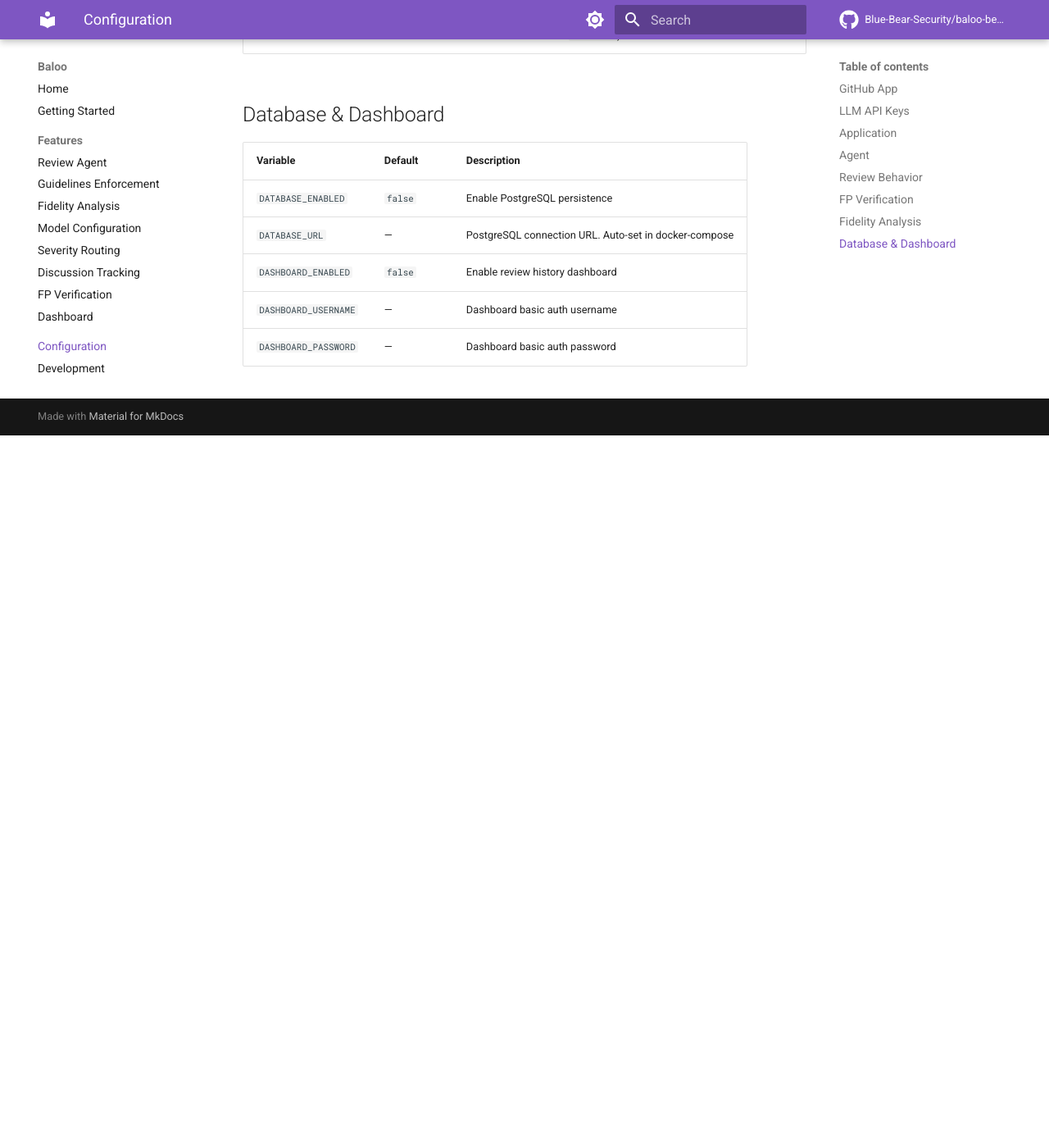
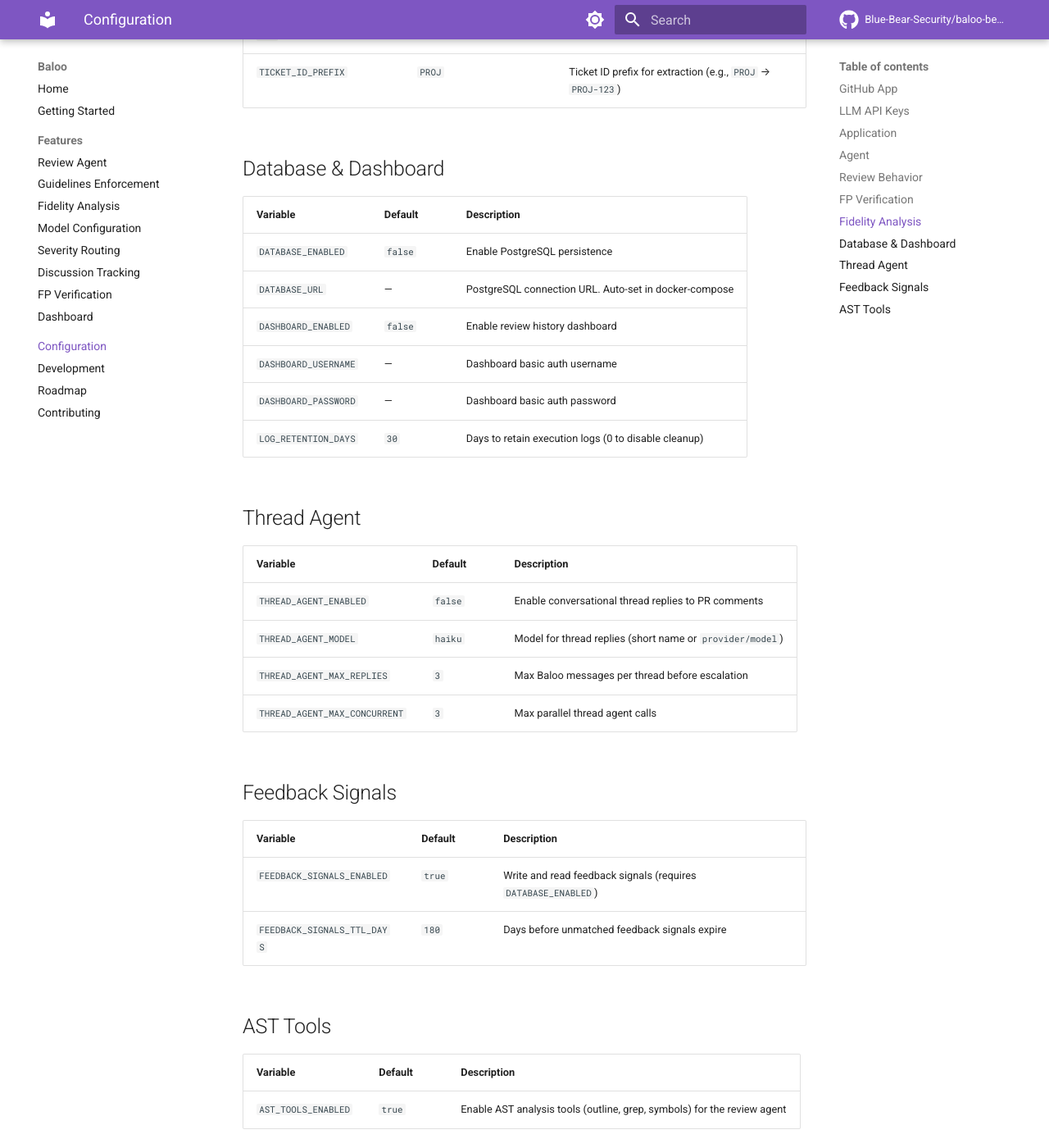
Before and after one commit to Blue-Bear-Security/baloo-bear, an MkDocs documentation site: the page built from docs/configuration.md, in a window 1280 px wide and 1400 px high, scrolled down 2698 px. Shown: the whole window at 82% size. Built offline with MkDocs 1.6.1 and Material for MkDocs 9.7.7, drawn with Linux system fonts in a browser that asks for light colours; comment, search, counter and statistics services are not loaded; before the commit the page ends 3229 px from its top, so only the background shows below that; some of the changed text lies outside the part shown.

Commit message:
docs: add missing environment variables to configuration
Add all missing environment variables from settings.py to:
- .env.example
- docs/configuration.md

Added variables:
- PI_THINKING_LEVEL
- FP_VERIFICATION_* (4 variables)
- THREAD_AGENT_* (4 variables)
- FEEDBACK_SIGNALS_* (2 variables)
- AST_TOOLS_ENABLED
- LOG_RETENTION_DAYS
- WEBHOOK_PRE_VERIFIED

This ensures documentation matches the actual codebase and users
can configure all available features.

```diff
--- a/docs/configuration.md
+++ b/docs/configuration.md
@@ -9,6 +9,7 @@
 | `GITHUB_APP_ID` | ✅ | — | Numeric GitHub App ID (not the Client ID) |
 | `GITHUB_PRIVATE_KEY` | ✅ | — | Path to `.pem` file (e.g., `.secrets/app.pem`) or inline PEM contents |
 | `GITHUB_WEBHOOK_SECRET` | ✅ | — | Webhook signature verification secret |
+| `WEBHOOK_PRE_VERIFIED` | — | `false` | Skip webhook signature verification (set `true` when behind trusted proxy) |
 
 ## LLM API Keys
 
@@ -74,3 +75,26 @@
 | `DASHBOARD_ENABLED` | `false` | Enable review history dashboard |
 | `DASHBOARD_USERNAME` | — | Dashboard basic auth username |
 | `DASHBOARD_PASSWORD` | — | Dashboard basic auth password |
+| `LOG_RETENTION_DAYS` | `30` | Days to retain execution logs (0 to disable cleanup) |
+
+## Thread Agent
+
+| Variable | Default | Description |
+|---|---|---|
+| `THREAD_AGENT_ENABLED` | `false` | Enable conversational thread replies to PR comments |
+| `THREAD_AGENT_MODEL` | `haiku` | Model for thread replies (short name or `provider/model`) |
+| `THREAD_AGENT_MAX_REPLIES` | `3` | Max Baloo messages per thread before escalation |
+| `THREAD_AGENT_MAX_CONCURRENT` | `3` | Max parallel thread agent calls |
+
+## Feedback Signals
+
+| Variable | Default | Description |
+|---|---|---|
+| `FEEDBACK_SIGNALS_ENABLED` | `true` | Write and read feedback signals (requires `DATABASE_ENABLED`) |
+| `FEEDBACK_SIGNALS_TTL_DAYS` | `180` | Days before unmatched feedback signals expire |
+
+## AST Tools
+
+| Variable | Default | Description |
+|---|---|---|
+| `AST_TOOLS_ENABLED` | `true` | Enable AST analysis tools (outline, grep, symbols) for the review agent |
```
Also changed, not shown: 1 other file.
